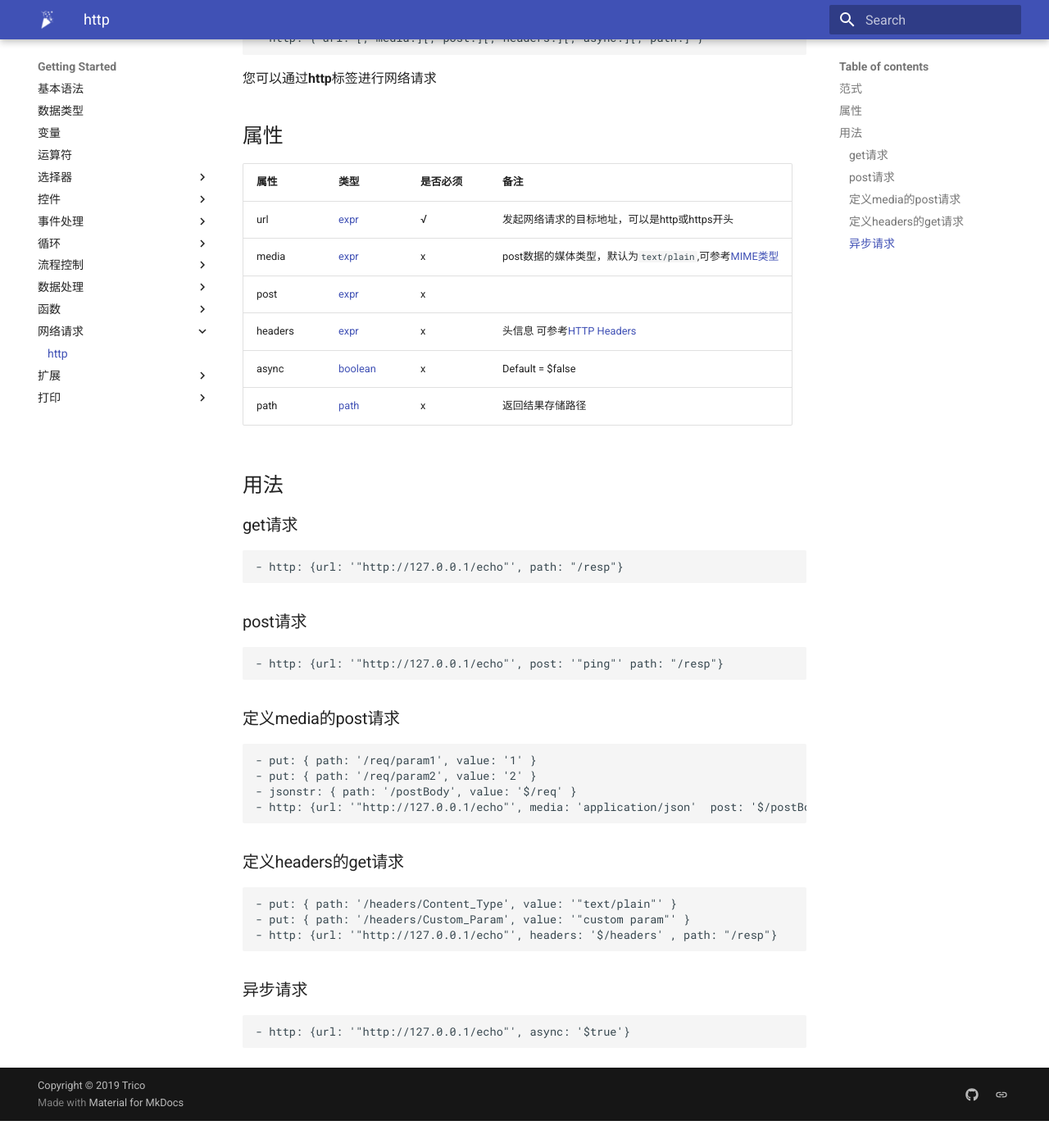
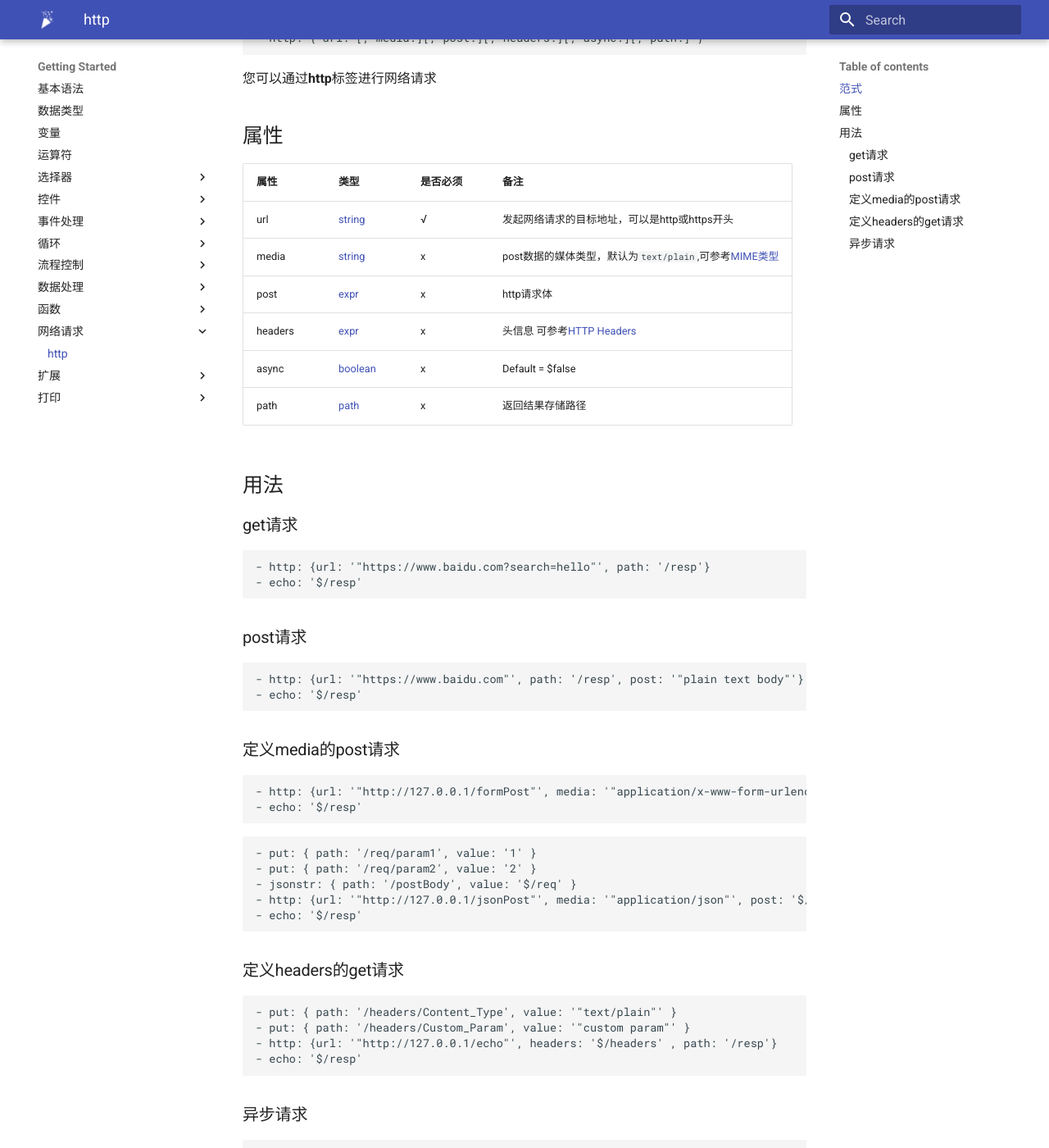
Before and after one commit to shenruisi/salyut_doc, an MkDocs documentation site: the page built from docs/http.md, in a window 1280 px wide and 1400 px high, scrolled down 252 px. Shown: the whole window at 82% size. Built offline with MkDocs 1.6.1 and Material for MkDocs 9.7.7, drawn with Linux system fonts in a browser that asks for light colours; before the commit the page ends 1619 px from its top, so only the background shows below that.

Commit message:
Update http.md
fix incorrect description

````diff
--- a/docs/http.md
+++ b/docs/http.md
@@ -9,9 +9,9 @@
 ## 属性
 | 属性 | 类型 | 是否必须 | 备注 |
 |--------|--------|--------|--------|
-|   url   | [expr](datatype.md)  | √ |  发起网络请求的目标地址，可以是http或https开头 |
-|   media   | [expr](datatype.md)  | x  |  post数据的媒体类型，默认为`text/plain`,可参考[MIME类型](https://developer.mozilla.org/zh-CN/docs/Web/HTTP/Basics_of_HTTP/MIME_types) |
-|   post   | [expr](datatype.md)  | x |  |
+|   url   | [string](datatype.md)  | √ |  发起网络请求的目标地址，可以是http或https开头 |
+|   media   | [string](datatype.md)  | x  |  post数据的媒体类型，默认为`text/plain`,可参考[MIME类型](https://developer.mozilla.org/zh-CN/docs/Web/HTTP/Basics_of_HTTP/MIME_types) |
+|   post   | [expr](datatype.md)  | x | http请求体 |
 |   headers   | [expr](datatype.md)  |  x |  头信息 可参考[HTTP Headers](https://developer.mozilla.org/en-US/docs/Web/HTTP/Headers) |
 |   async   | [boolean](datatype.md)  |  x | Default = $false  |
 |   path   | [path](datatype.md)  |  x | 返回结果存储路径  |
@@ -19,27 +19,35 @@
 ## 用法
 ### get请求
 ```yaml
-- http: {url: '"http://127.0.0.1/echo"', path: "/resp"}
+- http: {url: '"https://www.baidu.com?search=hello"', path: '/resp'}
+- echo: '$/resp'
 ```
 
 ### post请求
 ```yaml
-- http: {url: '"http://127.0.0.1/echo"', post: '"ping"' path: "/resp"}
+- http: {url: '"https://www.baidu.com"', path: '/resp', post: '"plain text body"'}
+- echo: '$/resp'
 ```
 
 ### 定义media的post请求
 ```yaml
+- http: {url: '"http://127.0.0.1/formPost"', media: '"application/x-www-form-urlencoded"', post: '"content=hello"', path: '/resp'}
+- echo: '$/resp'
+```
+```yaml
 - put: { path: '/req/param1', value: '1' }
 - put: { path: '/req/param2', value: '2' }
 - jsonstr: { path: '/postBody', value: '$/req' }
-- http: {url: '"http://127.0.0.1/echo"', media: 'application/json'  post: '$/postBody' path: "/resp"}
+- http: {url: '"http://127.0.0.1/jsonPost"', media: '"application/json"', post: '$/postBody', path: '/resp'}
+- echo: '$/resp'
 ```
 
 ### 定义headers的get请求
 ```yaml
 - put: { path: '/headers/Content_Type', value: '"text/plain"' }
 - put: { path: '/headers/Custom_Param', value: '"custom param"' }
-- http: {url: '"http://127.0.0.1/echo"', headers: '$/headers' , path: "/resp"}
+- http: {url: '"http://127.0.0.1/echo"', headers: '$/headers' , path: '/resp'}
+- echo: '$/resp'
 ```
 
 ### 异步请求
````
